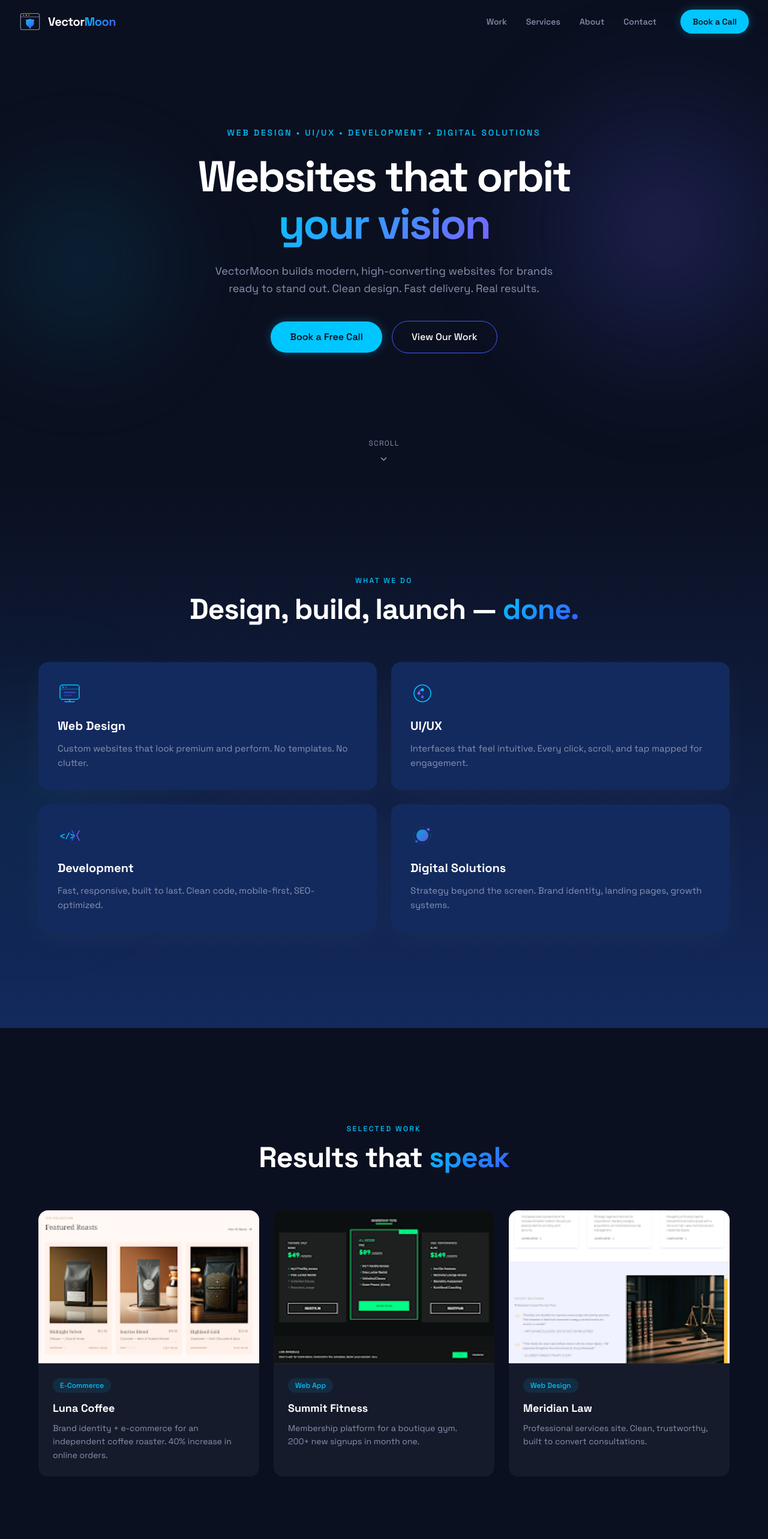
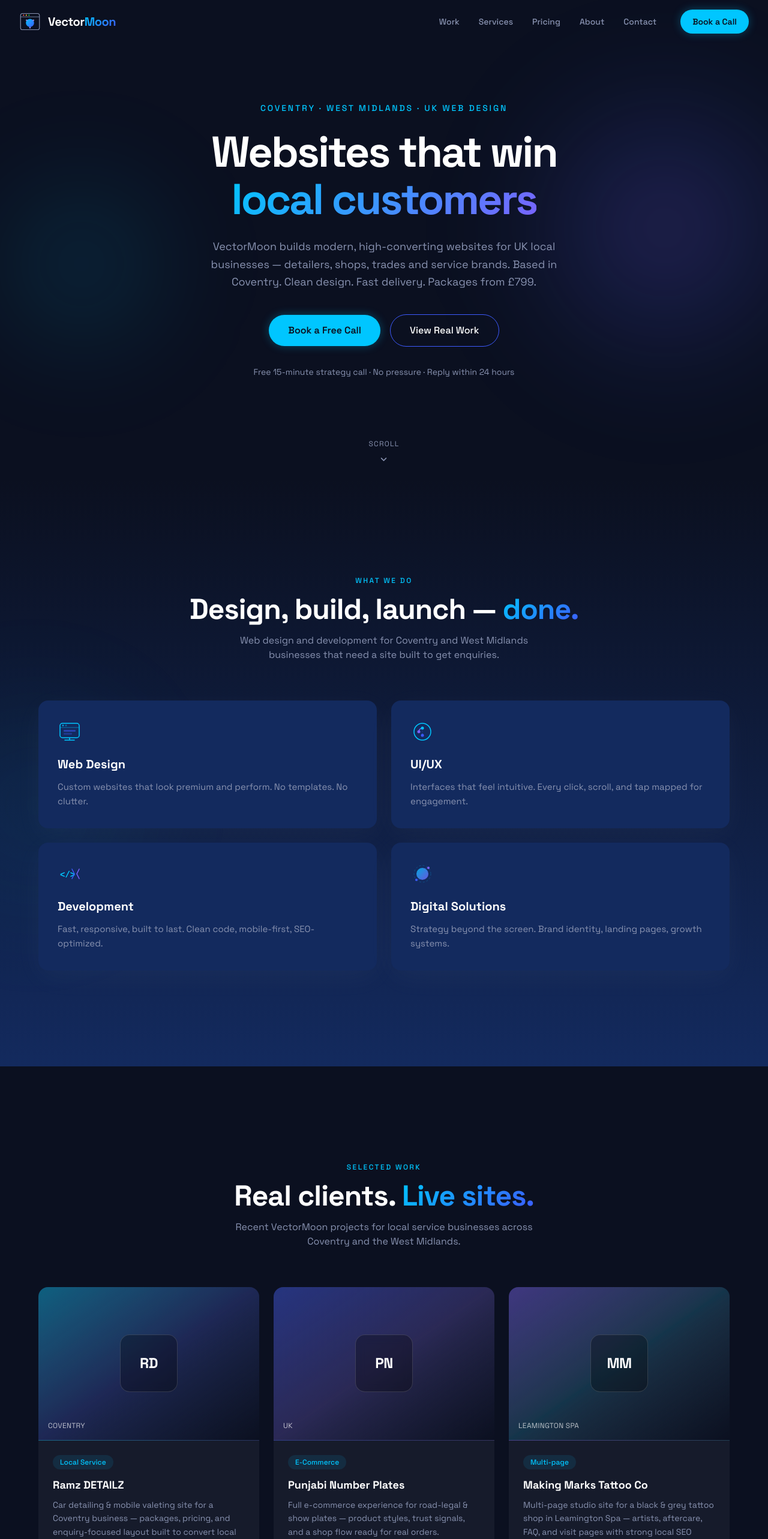
Before and after one commit to inder45811-maker/vectormoon, a React (Vite) app: page / in a window 1280 px wide. Shown: the top 2566 px of the page at 60% size. Built offline with nearby package versions, Linux system fonts and the light colour scheme.

Commit message:
feat: Coventry SEO/GEO, real portfolio, competitive pricing
Position VectorMoon as a Coventry web studio with real client work
(Ramz DETAILZ, Punjabi Number Plates, Making Marks), local SEO meta
and schema, robots/sitemap, Instagram, and market-aligned packages
from £799 / £1,499 / £2,999+.

```diff
--- a/index.html
+++ b/index.html
@@ -1,15 +1,127 @@
 <!doctype html>
-<html lang="en">
+<html lang="en-GB">
   <head>
     <meta charset="UTF-8" />
     <link rel="icon" type="image/svg+xml" href="/favicon.svg" />
     <meta name="viewport" content="width=device-width, initial-scale=1.0" />
-    <title>VectorMoon | Modern Web Design Studio</title>
-    <meta name="description" content="VectorMoon builds modern, high-converting websites for ambitious brands. 2-week delivery." />
+
+    <title>VectorMoon | Web Design Coventry &amp; West Midlands</title>
+    <meta
+      name="description"
+      content="VectorMoon is a Coventry web design studio building modern, high-converting websites for local UK businesses. Custom design, fast delivery, packages from £799. Free 15-minute strategy call."
+    />
+    <meta
+      name="keywords"
+      content="web design Coventry, website designer Coventry, West Midlands web design, small business website UK, VectorMoon"
+    />
+    <meta name="author" content="VectorMoon" />
+    <meta name="robots" content="index, follow, max-image-preview:large" />
+    <meta name="geo.region" content="GB-COV" />
+    <meta name="geo.placename" content="Coventry" />
     <meta name="theme-color" content="#0B1020" />
+    <link rel="canonical" href="https://www.vectormoon.co.uk/" />
+
+    <!-- Open Graph -->
+    <meta property="og:type" content="website" />
+    <meta property="og:site_name" content="VectorMoon" />
+    <meta property="og:locale" content="en_GB" />
+    <meta property="og:url" content="https://www.vectormoon.co.uk/" />
+    <meta property="og:title" content="VectorMoon | Web Design Coventry &amp; West Midlands" />
+    <meta
+      property="og:description"
+      content="Modern websites for UK local businesses. Based in Coventry. Custom design, mobile-first, SEO-ready. Packages from £799."
+    />
+    <meta property="og:image" content="https://www.vectormoon.co.uk/favicon.svg" />
+
+    <!-- Twitter -->
+    <meta name="twitter:card" content="summary" />
+    <meta name="twitter:title" content="VectorMoon | Web Design Coventry" />
+    <meta
+      name="twitter:description"
+      content="Coventry web design studio. Modern sites for local businesses. From £799. Free strategy call."
+    />
+
     <link rel="preconnect" href="https://fonts.googleapis.com" />
     <link rel="preconnect" href="https://fonts.gstatic.com" crossorigin />
     <link href="https://fonts.googleapis.com/css2?family=Space+Grotesk:wght@300;400;500;600;700&display=swap" rel="stylesheet" />
+
+    <script type="application/ld+json">
+      {
+        "@context": "https://schema.org",
+        "@graph": [
+          {
+            "@type": "ProfessionalService",
+            "@id": "https://www.vectormoon.co.uk/#business",
+            "name": "VectorMoon",
+            "alternateName": "VectorMoon Studios",
+            "url": "https://www.vectormoon.co.uk/",
+            "image": "https://www.vectormoon.co.uk/favicon.svg",
+            "description": "Web design studio in Coventry building modern, high-converting websites for UK local businesses including trades, retail, and service brands.",
+            "email": "admin@vectormoon.co.uk",
+            "telephone": "+447341555160",
+            "priceRange": "£799–£2999+",
+            "currenciesAccepted": "GBP",
+            "paymentAccepted": "Bank transfer, card",
+            "areaServed": [
+              { "@type": "City", "name": "Coventry" },
+              { "@type": "AdministrativeArea", "name": "West Midlands" },
+              { "@type": "Country", "name": "United Kingdom" }
+            ],
+            "address": {
+              "@type": "PostalAddress",
+              "addressLocality": "Coventry",
+              "addressRegion": "West Midlands",
+              "addressCountry": "GB"
+            },
+            "sameAs": ["https://www.instagram.com/vectormoonstudios/"],
+            "knowsAbout": [
+              "Web design",
+              "UI/UX design",
+              "Website development",
+              "Local SEO",
+              "E-commerce websites"
+            ]
+          },
+          {
+            "@type": "WebSite",
+            "@id": "https://www.vectormoon.co.uk/#website",
+            "url": "https://www.vectormoon.co.uk/",
+            "name": "VectorMoon",
+            "publisher": { "@id": "https://www.vectormoon.co.uk/#business" },
+            "inLanguage": "en-GB"
+          },
+          {
+            "@type": "FAQPage",
+            "mainEntity": [
+              {
+                "@type": "Question",
+                "name": "How much does a website cost in Coventry?",
+                "acceptedAnswer": {
+                  "@type": "Answer",
+                  "text": "VectorMoon website packages start from £799 for a single-page launch site, £1,499 for a multi-page business site, and from £2,999 for e-commerce. Every project includes a free 15-minute strategy call."
+                }
+              },
+              {
+                "@type": "Question",
+                "name": "How long does VectorMoon take to build a website?",
+                "acceptedAnswer": {
+                  "@type": "Answer",
+                  "text": "Most brochure and business websites launch within about two weeks, depending on content readiness and package."
+                }
+              },
+              {
+                "@type": "Question",
+                "name": "Where is VectorMoon based?",
+                "acceptedAnswer": {
+                  "@type": "Answer",
+                  "text": "VectorMoon is based in Coventry and serves businesses across the West Midlands and the wider UK."
+                }
+              }
+            ]
+          }
+        ]
+      }
+    </script>
   </head>
   <body>
     <div id="root"></div>
--- a/src/components/About.jsx
+++ b/src/components/About.jsx
@@ -6,9 +6,9 @@ const fadeUp = {
 }
 
 const stats = [
-  { value: '50+', label: 'Projects' },
-  { value: '2-Week', label: 'Delivery' },
-  { value: '100%', label: 'Client Satisfaction' },
+  { value: '3+', label: 'Live Client Sites' },
+  { value: '2-Week', label: 'Typical Delivery' },
+  { value: 'Coventry', label: 'Based · UK-wide' },
 ]
 
 export default function About() {
@@ -34,14 +34,21 @@ export default function About() {
             About
           </motion.p>
           <motion.h2 variants={fadeUp} className="text-3xl md:text-4xl lg:text-5xl font-bold tracking-[-0.02em] mb-8">
-            Small studio. <span className="gradient-text">Big impact.</span>
+            Coventry studio. <span className="gradient-text">Serious craft.</span>
           </motion.h2>
+          <motion.p variants={fadeUp} className="text-text-secondary text-base md:text-lg leading-relaxed max-w-[700px] mb-6">
+            VectorMoon is a web design studio based in Coventry, working with small businesses,
+            trades, and local brands who need a website that actually wins enquiries — not just
+            looks pretty. No bloated agencies. No offshore hand-offs. Clear communication,
+            modern builds, and results you can measure.
+          </motion.p>
           <motion.p variants={fadeUp} className="text-text-secondary text-base md:text-lg leading-relaxed max-w-[700px] mb-16">
-            VectorMoon is a web design studio built for the modern era. We work with small businesses, startups, and creators who need a website that works as hard as they do. No bloated agencies. No offshore teams. Just focused design, clear communication, and results you can measure.
+            We specialise in sites for service businesses across the West Midlands — from car
+            detailers and product shops to studios that need multi-page local SEO. You talk to
+            the person building your site.
           </motion.p>
         </motion.div>
 
-        {/* Stats */}
         <motion.div
           initial="hidden" whileInView="visible"
           viewport={{ once: true }}
--- a/src/components/Contact.jsx
+++ b/src/components/Contact.jsx
@@ -76,7 +76,7 @@ export default function Contact() {
             Ready to <span className="gradient-text-purple">launch?</span>
           </motion.h2>
           <motion.p variants={fadeUp} className="text-text-secondary text-base md:text-lg leading-relaxed max-w-[550px] mx-auto mb-8">
-            Book a free 15-minute call. We'll talk through your goals and send a custom proposal within 24 hours.
+            Book a free 15-minute call — Coventry and UK-wide. We'll talk through your goals and send a custom proposal within 24 hours.
           </motion.p>
 
           <motion.div variants={fadeUp} className="flex flex-col sm:flex-row items-center justify-center gap-4 mb-12">
--- a/src/components/Footer.jsx
+++ b/src/components/Footer.jsx
@@ -2,9 +2,7 @@ export default function Footer() {
   return (
     <footer className="relative py-12 px-6" style={{ background: '#0B1020' }}>
       <div className="max-w-[1200px] mx-auto">
-        {/* Top section */}
         <div className="flex flex-col md:flex-row items-center justify-between gap-8 mb-10">
-          {/* Logo */}
           <div className="flex items-center gap-3">
             <svg width="28" height="28" viewBox="0 0 64 64" fill="none" xmlns="http://www.w3.org/2000/svg">
               <defs>
@@ -23,24 +21,30 @@ export default function Footer() {
             </span>
           </div>
 
-          {/* Tagline */}
-          <p className="text-xs font-medium tracking-[0.15em] uppercase text-text-secondary text-center">
-            Web Design • UI/UX • Development • Digital Solutions
-          </p>
+          <div className="text-center">
+            <p className="text-xs font-medium tracking-[0.15em] uppercase text-text-secondary">
+              Web Design · Coventry · West Midlands
+            </p>
+            <p className="text-xs text-text-secondary mt-2">
+              <a href="mailto:admin@vectormoon.co.uk" className="hover:text-cyan transition-colors">admin@vectormoon.co.uk</a>
+              {' · '}
+              <a href="tel:07341555160" className="hover:text-cyan transition-colors">07341 555160</a>
+            </p>
+          </div>
 
-          {/* Links */}
           <div className="flex items-center gap-6 text-sm">
-            {['Work', 'Services', 'About', 'Contact'].map((l) => (
+            {['Work', 'Services', 'About', 'Pricing', 'Contact'].map((l) => (
               <a key={l} href={`#${l.toLowerCase()}`} className="text-text-secondary hover:text-white transition-colors">
                 {l}
               </a>
             ))}
             <a
-              href="https://instagram.com"
+              href="https://www.instagram.com/vectormoonstudios/"
               target="_blank"
               rel="noopener noreferrer"
               className="text-text-secondary hover:text-cyan transition-colors"
               id="footer-instagram"
+              aria-label="VectorMoon on Instagram"
             >
               <svg width="18" height="18" viewBox="0 0 24 24" fill="currentColor">
                 <path d="M12 2.163c3.204 0 3.584.012 4.85.07 3.252.148 4.771 1.691 4.919 4.919.058 1.265.069 1.645.069 4.849 0 3.205-.012 3.584-.069 4.849-.149 3.225-1.664 4.771-4.919 4.919-1.266.058-1.644.07-4.85.07-3.204 0-3.584-.012-4.849-.07-3.26-.149-4.771-1.699-4.919-4.92-.058-1.265-.07-1.644-.07-4.849 0-3.204.013-3.583.07-4.849.149-3.227 1.664-4.771 4.919-4.919 1.266-.057 1.645-.069 4.849-.069zM12 0C8.741 0 8.333.014 7.053.072 2.695.272.273 2.69.073 7.052.014 8.333 0 8.741 0 12c0 3.259.014 3.668.072 4.948.2 4.358 2.618 6.78 6.98 6.98C8.333 23.986 8.741 24 12 24c3.259 0 3.668-.014 4.948-.072 4.354-.2 6.782-2.618 6.979-6.98.059-1.28.073-1.689.073-4.948 0-3.259-.014-3.667-.072-4.947-.196-4.354-2.617-6.78-6.979-6.98C15.668.014 15.259 0 12 0zm0 5.838a6.162 6.162 0 100 12.324 6.162 6.162 0 000-12.324zM12 16a4 4 0 110-8 4 4 0 010 8zm6.406-11.845a1.44 1.44 0 100 2.881 1.44 1.44 0 000-2.881z"/>
@@ -49,11 +53,13 @@ export default function Footer() {
           </div>
         </div>
 
-        {/* Bottom bar */}
-        <div className="border-t border-[rgba(61,72,79,0.15)] pt-6 text-center">
+        <div className="border-t border-[rgba(61,72,79,0.15)] pt-6 flex flex-col sm:flex-row items-center justify-between gap-3 text-center sm:text-left">
           <p className="text-xs text-text-secondary">
-            © 2026 VectorMoon. All rights reserved.
+            © 2026 VectorMoon · Coventry, United Kingdom. All rights reserved.
           </p>
+          <a href="/privacy-policy/" className="text-xs text-text-secondary hover:text-cyan transition-colors">
+            Privacy Policy
+          </a>
         </div>
       </div>
     </footer>
--- a/src/components/Hero.jsx
+++ b/src/components/Hero.jsx
@@ -19,7 +19,6 @@ export default function Hero() {
       className="relative min-h-screen flex items-center justify-center overflow-hidden"
       style={{ background: '#0B1020' }}
     >
-      {/* Cosmic orbs */}
       <div
         className="cosmic-orb"
         style={{
@@ -47,34 +46,31 @@ export default function Hero() {
         animate="visible"
         className="relative z-10 max-w-[900px] mx-auto px-6 text-center"
       >
-        {/* Pre-headline */}
         <motion.p
           variants={fadeUp}
           className="text-xs md:text-sm font-medium tracking-[0.2em] uppercase text-cyan mb-6"
         >
-          Web Design • UI/UX • Development • Digital Solutions
+          Coventry · West Midlands · UK Web Design
         </motion.p>
 
-        {/* Headline */}
         <motion.h1
           variants={fadeUp}
           className="text-4xl sm:text-5xl md:text-6xl lg:text-7xl font-bold leading-[1.1] tracking-[-0.04em] mb-6"
         >
-          Websites that orbit
+          Websites that win
           <br />
-          <span className="gradient-text-purple">your vision</span>
+          <span className="gradient-text-purple">local customers</span>
         </motion.h1>
 
-        {/* Subheadline */}
         <motion.p
           variants={fadeUp}
-          className="text-base md:text-lg text-text-secondary max-w-[600px] mx-auto mb-10 leading-relaxed"
+          className="text-base md:text-lg text-text-secondary max-w-[620px] mx-auto mb-10 leading-relaxed"
         >
-          VectorMoon builds modern, high-converting websites for brands ready to
-          stand out. Clean design. Fast delivery. Real results.
+          VectorMoon builds modern, high-converting websites for UK local businesses —
+          detailers, shops, trades and service brands. Based in Coventry. Clean design.
+          Fast delivery. Packages from £799.
         </motion.p>
 
-        {/* CTAs */}
         <motion.div variants={fadeUp} className="flex flex-col sm:flex-row items-center justify-center gap-4">
           <a
             href="#contact"
@@ -88,12 +84,18 @@ export default function Hero() {
             className="px-8 py-3.5 rounded-full border border-electric text-white font-medium text-base hover:bg-[rgba(61,90,254,0.1)] active:scale-[0.98] transition-all duration-200"
             id="hero-cta-secondary"
           >
-            View Our Work
+            View Real Work
           </a>
         </motion.div>
+
+        <motion.p
+          variants={fadeUp}
+          className="mt-8 text-sm text-text-secondary"
+        >
+          Free 15-minute strategy call · No pressure · Reply within 24 hours
+        </motion.p>
       </motion.div>
 
-      {/* Scroll indicator */}
       <motion.div
         initial={{ opacity: 0 }}
         animate={{ opacity: 1 }}
--- a/src/components/Navbar.jsx
+++ b/src/components/Navbar.jsx
@@ -4,6 +4,7 @@ import { motion, AnimatePresence } from 'framer-motion'
 const navLinks = [
   { label: 'Work', href: '#work' },
   { label: 'Services', href: '#services' },
+  { label: 'Pricing', href: '#pricing' },
   { label: 'About', href: '#about' },
   { label: 'Contact', href: '#contact' },
 ]
--- a/src/components/Portfolio.jsx
+++ b/src/components/Portfolio.jsx
@@ -5,28 +5,37 @@ const fadeUp = {
   visible: { opacity: 1, y: 0, transition: { duration: 0.6, ease: [0.22, 1, 0.36, 1] } },
 }
 
-import lunaCoffeeImg from '../assets/luna-coffee.jpg'
-import summitFitnessImg from '../assets/summit-fitness.jpg'
-import meridianLawImg from '../assets/meridian-law.jpg'
-
+// Real client projects from VectorMoon work (GitHub / live deploys).
 const projects = [
   {
-    title: 'Luna Coffee',
-    description: 'Brand identity + e-commerce for an independent coffee roaster. 40% increase in online orders.',
-    tag: 'E-Commerce',
-    image: lunaCoffeeImg,
+    title: 'Ramz DETAILZ',
+    description:
+      'Car detailing & mobile valeting site for a Coventry business — packages, pricing, and enquiry-focused layout built to convert local leads.',
+    tag: 'Local Service',
+    location: 'Coventry',
+    url: 'https://inder45811-maker.github.io/Ramz_detailz/',
+    accent: 'from-cyan/40 via-electric/20 to-void',
+    monogram: 'RD',
   },
   {
-    title: 'Summit Fitness',
-    description: 'Membership platform for a boutique gym. 200+ new signups in month one.',
-    tag: 'Web App',
-    image: summitFitnessImg,
+    title: 'Punjabi Number Plates',
+    description:
+      'Full e-commerce experience for road-legal & show plates — product styles, trust signals, and a shop flow ready for real orders.',
+    tag: 'E-Commerce',
+    location: 'UK',
+    url: 'https://www.punjabinumberplates.co.uk/',
+    accent: 'from-electric/40 via-purple/20 to-void',
+    monogram: 'PN',
   },
   {
-    title: 'Meridian Law',
-    description: 'Professional services site. Clean, trustworthy, built to convert consultations.',
-    tag: 'Web Design',
-    image: meridianLawImg,
+    title: 'Making Marks Tattoo Co',
+    description:
+      'Multi-page studio site for a black & grey tattoo shop in Leamington Spa — artists, aftercare, FAQ, and visit pages with strong local SEO structure.',
+    tag: 'Multi-page',
+    location: 'Leamington Spa',
+    url: 'https://inder45811-maker.github.io/tattoostudio/',
+    accent: 'from-purple/40 via-cyan/15 to-void',
+    monogram: 'MM',
   },
 ]
 
@@ -44,29 +53,40 @@ export default function Portfolio() {
             Selected Work
           </motion.p>
           <motion.h2 variants={fadeUp} className="text-3xl md:text-4xl lg:text-5xl font-bold tracking-[-0.02em]">
-            Results that <span className="gradient-text">speak</span>
+            Real clients. <span className="gradient-text">Live sites.</span>
           </motion.h2>
+          <motion.p variants={fadeUp} className="text-text-secondary mt-4 max-w-[560px] mx-auto text-sm md:text-base">
+            Recent VectorMoon projects for local service businesses across Coventry and the West Midlands.
+          </motion.p>
         </motion.div>
 
         <div className="flex md:grid md:grid-cols-3 gap-6 overflow-x-auto md:overflow-visible pb-4 md:pb-0 snap-x snap-mandatory">
           {projects.map((project, i) => (
-            <motion.div
+            <motion.a
               key={project.title}
+              href={project.url}
+              target="_blank"
+              rel="noopener noreferrer"
               initial={{ opacity: 0, y: 30 }}
               whileInView={{ opacity: 1, y: 0 }}
               viewport={{ once: true }}
               transition={{ delay: i * 0.15, duration: 0.6 }}
-              className="group min-w-[300px] md:min-w-0 snap-center flex flex-col rounded-2xl overflow-hidden cursor-pointer"
+              className="group min-w-[300px] md:min-w-0 snap-center flex flex-col rounded-2xl overflow-hidden cursor-pointer no-underline"
               style={{ background: '#161b2b' }}
               id={`portfolio-${project.title.toLowerCase().replace(/\s/g, '-')}`}
             >
-              <div className="relative h-56 md:h-64 overflow-hidden border-b border-[rgba(255,255,255,0.05)]">
-                <motion.div
-                  className="absolute inset-0 bg-cover bg-center"
-                  style={{ backgroundImage: `url(${project.image})` }}
-                  whileHover={{ scale: 1.05 }}
-                  transition={{ duration: 0.4 }}
-                />
+              <div className={`relative h-56 md:h-64 overflow-hidden border-b border-[rgba(255,255,255,0.05)] bg-gradient-to-br ${project.accent}`}>
+                <div className="absolute inset-0 flex items-center justify-center">
+                  <div className="w-24 h-24 rounded-2xl border border-white/15 bg-black/30 backdrop-blur-sm flex items-center justify-center group-hover:scale-105 transition-transform duration-300">
+                    <span className="text-2xl font-bold text-white tracking-tight">{project.monogram}</span>
+                  </div>
+                </div>
+                <div className="absolute bottom-4 left-4 right-4 flex items-center justify-between">
+                  <span className="text-xs text-white/70 tracking-wide uppercase">{project.location}</span>
+                  <span className="text-xs text-cyan opacity-0 group-hover:opacity-100 transition-opacity">
+                    View live →
+                  </span>
+                </div>
               </div>
               <div className="p-6 flex-1 flex flex-col">
                 <span className="inline-block self-start px-3 py-1 rounded-full text-xs font-medium text-cyan bg-[rgba(0,198,255,0.1)] mb-3">
@@ -77,7 +97,7 @@ export default function Portfolio() {
                 </h3>
                 <p className="text-text-secondary text-sm leading-relaxed">{project.description}</p>
               </div>
-            </motion.div>
+            </motion.a>
           ))}
         </div>
       </div>
--- a/src/components/Services.jsx
+++ b/src/components/Services.jsx
@@ -103,6 +103,9 @@ export default function Services() {
           <motion.h2 variants={fadeUp} className="text-3xl md:text-4xl lg:text-5xl font-bold tracking-[-0.02em]">
             Design, build, launch — <span className="gradient-text">done.</span>
           </motion.h2>
+          <motion.p variants={fadeUp} className="text-text-secondary mt-4 max-w-[540px] mx-auto text-sm md:text-base">
+            Web design and development for Coventry and West Midlands businesses that need a site built to get enquiries.
+          </motion.p>
         </motion.div>
 
         {/* Cards grid */}
```
Also changed, not shown: src/components/Pricing.jsx (+47 -11 lines), public/robots.txt (added), 1 other file (tests, documents, lock files or other folders).
